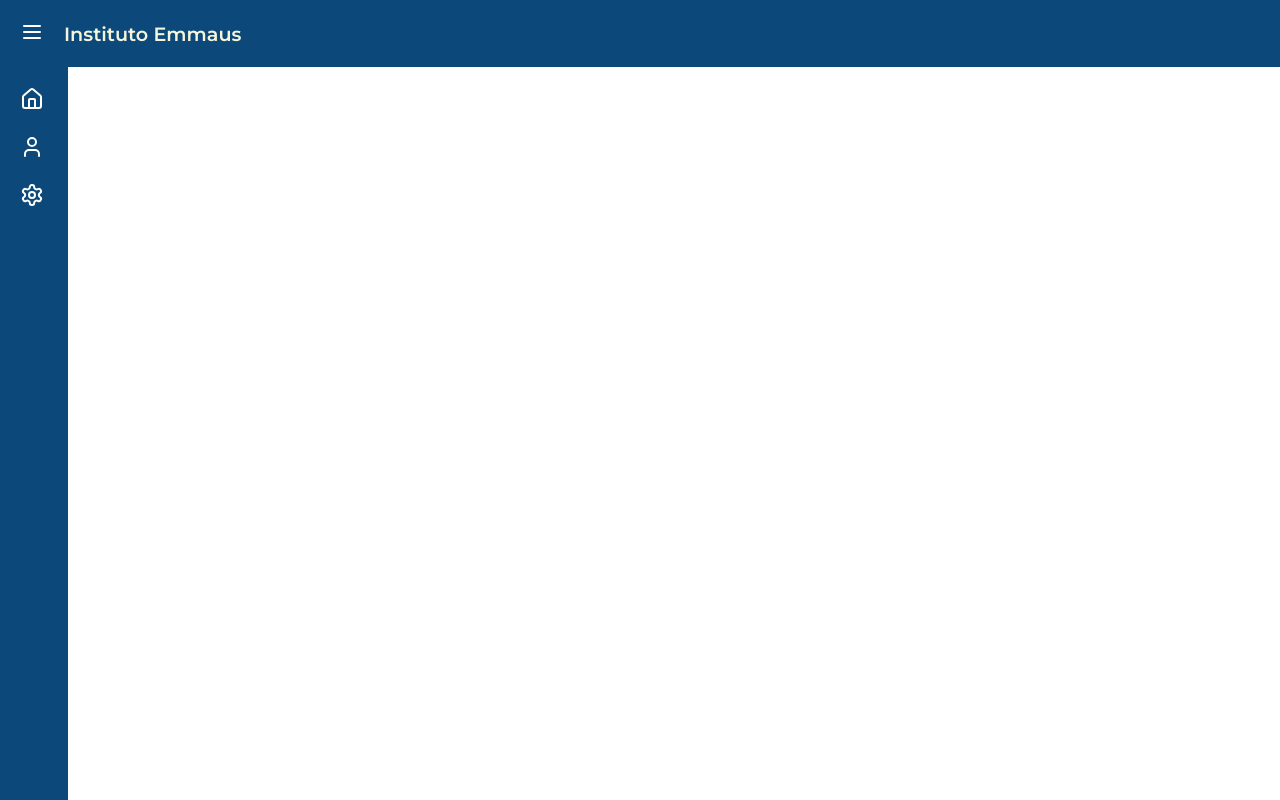
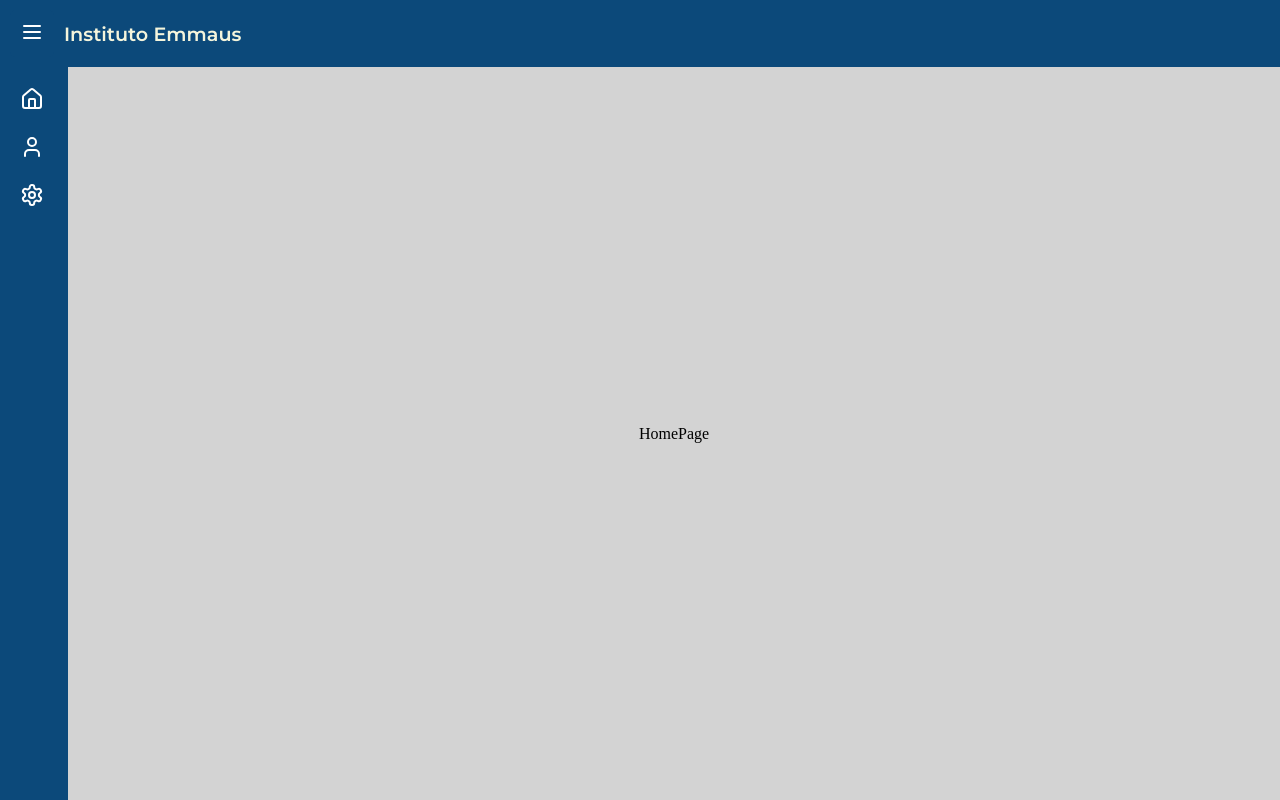
Before and after one commit to Luis1155/semillas-frontend, a React (Vite) app: page / in a window 1280 px wide. Built offline with nearby package versions, Linux system fonts and the light colour scheme.

Commit message:
Router, pages, (revisar motion)

```diff
--- a/src/App.jsx
+++ b/src/App.jsx
@@ -1,7 +1,11 @@
 import { useState } from "react";
+import { createBrowserRouter, RouterProvider, Outlet } from "react-router";
 
 import CollapsibleMenu from "./components/CollapsibleMenu";
 import Header from "./components/Header";
+import { HomePage } from "./pages/HomePage";
+import { ProfilePage } from "./pages/ProfilePage";
+import { SettingPage } from "./pages/SettingPage";
 
 import "./App.css";
 
@@ -12,11 +16,39 @@ function App() {
     setIsOpen(!isOpen);
   };
 
-  return (
+  const AppLayout = () => (
     <div className="container">
       <Header handleIsOpen={handleIsOpen} />
       <CollapsibleMenu isOpen={isOpen} />
     </div>
   );
+
+  const router = createBrowserRouter([
+    {
+      element: <AppLayout />,
+      children: [
+        {
+          path: "/",
+          element: <HomePage />,
+        },
+        {
+          path: "profile",
+          element: <ProfilePage />,
+        },
+        {
+          path: "setting",
+          element: <SettingPage />,
+        },
+      ],
+    },
+  ]);
+
+  return <RouterProvider router={router} />;
+  // return (
+  //   <div className="container">
+  //     <Header handleIsOpen={handleIsOpen} />
+  //     <CollapsibleMenu isOpen={isOpen} />
+  //   </div>
+  // );
 }
 export default App;
--- a/src/components/CollapsibleMenu.jsx
+++ b/src/components/CollapsibleMenu.jsx
@@ -1,5 +1,6 @@
 import { Home, Settings, User, Menu } from "lucide-react";
 import { motion } from "framer-motion";
+import { Outlet } from "react-router";
 
 import "./CollapsibleMenu.css";
 
@@ -30,6 +31,7 @@ export default function CollapsibleMenu({ isOpen }) {
           </div>
         ))}
       </motion.div>
+      <Outlet />
     </div>
   );
 }
--- /dev/null
+++ b/src/pages/HomePage.css
@@ -0,0 +1,7 @@
+.home {
+  display: flex;
+  flex: 1;
+  background-color: lightgray;
+  justify-content: center;
+  align-items: center;
+}
--- /dev/null
+++ b/src/pages/HomePage.jsx
@@ -0,0 +1,5 @@
+import "./HomePage.css";
+
+export const HomePage = () => {
+  return <div className="home">HomePage</div>;
+};
--- /dev/null
+++ b/src/pages/ProfilePage.jsx
@@ -0,0 +1,5 @@
+import React from "react";
+
+export const ProfilePage = () => {
+  return <div>ProfilePage</div>;
+};
--- /dev/null
+++ b/src/pages/SettingPage.jsx
@@ -0,0 +1,5 @@
+import React from "react";
+
+export const SettingPage = () => {
+  return <div>SettingPage</div>;
+};
```
